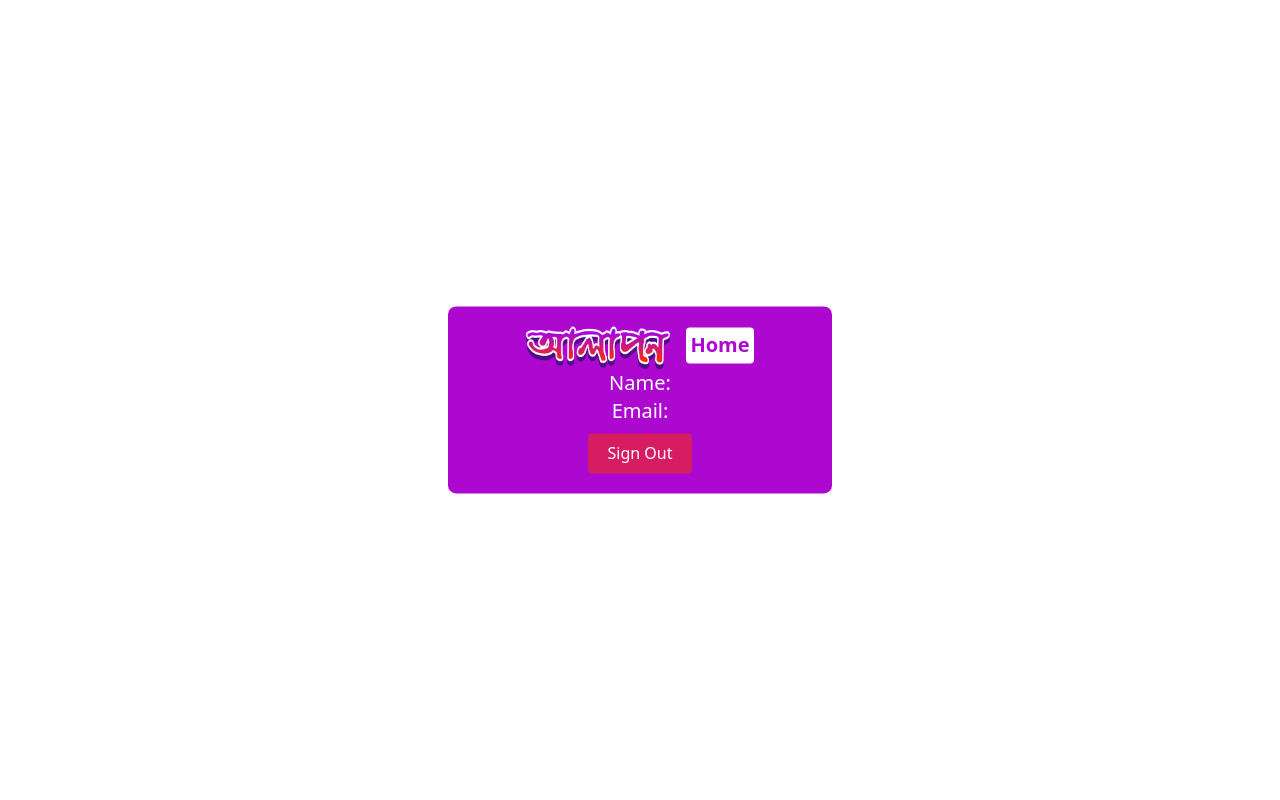
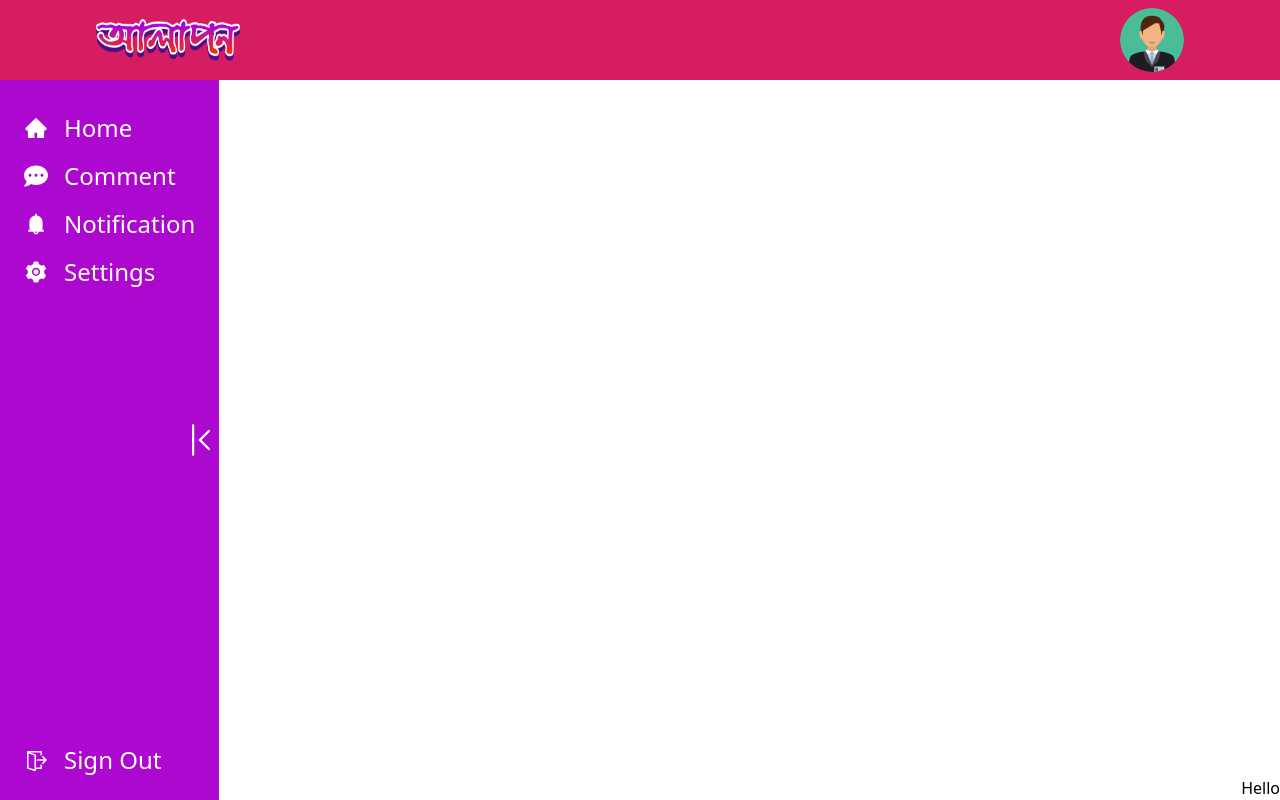
Before and after one commit to ArShadhinJr/alaapon, a React (Vite) app: page /home in a window 1280 px wide. Built offline with nearby package versions, Linux system fonts and the light colour scheme.

Commit message:
add: profile picture modal

```diff
--- a/src/Components/Home/Home.jsx
+++ b/src/Components/Home/Home.jsx
@@ -1,36 +1,67 @@
-import { useNavigate } from "react-router-dom";
-import Button from "../Buttons/Button"
-import CenterDiv from "../CenterDiv/CenterDiv"
-import { getAuth, signOut } from "firebase/auth";
-import { ToastContainer, toast } from "react-toastify";
-import { useDispatch, useSelector } from "react-redux";
-import demoPP from '../../assets/demo.avif'
+import React from "react"
 import logo from '../../assets/alaaponlogo.png'
-import { setUser } from "../../Slice/userSlice";
+import demoImg from '../../assets/demo.avif'
+import { RiUploadCloudFill } from 'react-icons/ri'
+import { Link, useNavigate } from "react-router-dom"
+import { useDispatch, useSelector } from "react-redux"
+import { AiFillBell, AiFillHome, AiFillSetting } from "react-icons/ai"
+import { FaCommentDots } from "react-icons/fa"
+import { BsChevronBarLeft, BsChevronBarRight } from 'react-icons/bs'
+import { VscSignOut } from 'react-icons/vsc'
+import { getAuth, signOut  } from "firebase/auth";
+import { ToastContainer, toast } from "react-toastify"
+import { setUser } from "../../Slice/userSlice"
+import ModalProfileUpdate from "../ModalProfileUpdate/ModalProfileUpdate"
 
 
 const Home = () => {
 
-    const user = useSelector( ( state ) => state.user.userInfo )
-    console.log(user)
-    const auth = getAuth();
-    const navigate = useNavigate();
+    const [showModal , setShowModal] = React.useState(false)
+
+    const auth = getAuth()
+    const navigate = useNavigate()
     const dispatch = useDispatch()
 
+
+    const [showSidebar, setShowSidebar] = React.useState(screen.width > 768 ? true : false)
+
+    const menuDatas = [
+        {
+            name: "Home",
+            to: "/Home",
+            icon: <AiFillHome></AiFillHome>
+        },
+        {
+            name: "Comment",
+            to: "/comment",
+            icon: <FaCommentDots></FaCommentDots>
+        },
+        {
+            name: "Notification",
+            to: "/notification",
+            icon: <AiFillBell></AiFillBell>
+        },
+        {
+            name: "Settings",
+            to: "/settings",
+            icon: <AiFillSetting></AiFillSetting>
+        }
+    ]
+
+    const user = useSelector( ( state ) => state.user.userInfo )
     const handleSignOut = () => {
         signOut(auth).then(() => {
             setTimeout(() => {
                 navigate("/")
-        }, 2000 );
+            }, 2000)
             toast.success("Sign Out")
-            localStorage.removeItem( 'user' )
-            dispatch( setUser( null ) )
-        }).catch((error) => {
-        console.log(error)
-        });
+            localStorage.removeItem("user")
+            dispatch(setUser(null))
+        })
     }
+
     return (
-      <>
+    <React.Fragment>
         <ToastContainer
             position="top-center"
             autoClose={3000}
@@ -41,21 +72,47 @@ const Home = () => {
             pauseOnFocusLoss
             draggable
             pauseOnHover
-        theme="light"
+            theme="colored"
         />
-        <CenterDiv className="w-96 bg-primary rounded-lg text-center py-5">
-            <img src={logo} className="w-36 inline-block " />
-            <h2 className="text-xl bg-white inline-block text-primary font-black p-1 rounded ml-4">Home</h2>
-            <h3 className="text-xl text-white">Name: {user?.displayName}</h3>
-            <h3 className="text-xl text-white">Email: {user?.email}</h3>
+        {showModal && <ModalProfileUpdate onClick={() => setShowModal(false)}></ModalProfileUpdate>}
+        <div className="h-screen">
+            <nav className="bg-thirty h-[10%]  md:px-24 px-3 flex items-center justify-between">
+              <div>
+                <Link to="/home"><img src={logo} className="w-36 inline-block" /></Link>
+              </div>
+
+              <div className="flex items-center ">
+                  {screen.width > 768 ? <div><h3 className="text-xl text-white mr-6">{user?.displayName}</h3></div> : null}
+                  <div className="relative w-16 h-full group cursor-pointer">
+                  <img src={user?.photoURL ? user?.photoURL : demoImg} className="w-16 inline-block rounded-full" />
+                  <div onClick={() => setShowModal(true)} className="absolute top-0 left-0 grid place-content-center w-16  h-full bg-[rgba(0,0,0,0.5)] rounded-full opacity-0 group-hover:opacity-100 transform transition-all duration-200">
+                      <RiUploadCloudFill className="text-white text-xl"></RiUploadCloudFill>
+                  </div>
+              </div>
+              </div>
+            </nav>
+            <div className="h-[90%] flex">
+                <div className="relative h-full bg-primary flex flex-col justify-between pb-4 transition-all duration-200">
+                    <span onClick={() => setShowSidebar(!showSidebar)} className="absolute right-0 text-4xl text-white top-1/2 -translate-y-1/2">{showSidebar ? <BsChevronBarLeft></BsChevronBarLeft> : <BsChevronBarRight></BsChevronBarRight>}</span>
+                    <div>
+                        <ul className="px-6 pt-6">
                         {
-                user ? <div className="text-center mt-3">
-                <img src={user?.photoURL ? user?.photoURL : demoPP} className="rounded-full inline-block w-36" />
-            </div> : null
+                        menuDatas.map((item, index ) => {
+                            return <li className="" key={index}><Link className="text-white active:scale-95 hover:text-[rgba(255,255,255,0.7)] flex items-center py-2 gap-x-4 text-2xl" to={item.to}>{item.icon}{showSidebar && item.name}</Link></li>
+                        })
                         }
-            <Button onClick={handleSignOut} className="bg-thirty text-white mt-2" >Sign Out</Button>
-        </CenterDiv>
-    </>
+                        </ul>
+                    </div>
+                    <div className="px-6">
+                        <h2 onClick={handleSignOut} className="text-white flex items-center py-2 gap-x-4 text-2xl active:scale-95 hover:text-[rgba(255,255,255,0.7)]"><VscSignOut></VscSignOut>{showSidebar && "Sign Out"}</h2>
+                    </div>
+                </div>
+                <div className="fixed bottom-0 right-0 h-26">
+                    Hello
+                </div>
+            </div>
+        </div>
+    </React.Fragment>
   )
 }
 
--- /dev/null
+++ b/src/Components/Homee/Homee.jsx
@@ -0,0 +1,62 @@
+import { useNavigate } from "react-router-dom";
+import Button from "../Buttons/Button"
+import CenterDiv from "../CenterDiv/CenterDiv"
+import { getAuth, signOut } from "firebase/auth";
+import { ToastContainer, toast } from "react-toastify";
+import { useDispatch, useSelector } from "react-redux";
+import demoPP from '../../assets/demo.avif'
+import logo from '../../assets/alaaponlogo.png'
+import { setUser } from "../../Slice/userSlice";
+
+
+const Homee = () => {
+
+    const user = useSelector( ( state ) => state.user.userInfo )
+    console.log(user)
+    const auth = getAuth();
+    const navigate = useNavigate();
+    const dispatch = useDispatch()
+
+    const handleSignOut = () => {
+        signOut(auth).then(() => {
+        setTimeout(() => {
+            navigate("/")
+        }, 2000 );
+        toast.success("Sign Out")
+            localStorage.removeItem( 'user' )
+            dispatch( setUser( null ) )
+        }).catch((error) => {
+        console.log(error)
+        });
+    }
+  return (
+      <>
+        <ToastContainer
+        position="top-center"
+        autoClose={3000}
+        hideProgressBar={false}
+        newestOnTop={false}
+        closeOnClick
+        rtl={false}
+        pauseOnFocusLoss
+        draggable
+        pauseOnHover
+        theme="light"
+        />
+        <CenterDiv className="w-96 bg-primary rounded-lg text-center py-5">
+            <img src={logo} className="w-36 inline-block " />
+            <h2 className="text-xl bg-white inline-block text-primary font-black p-1 rounded ml-4">Home</h2>
+            <h3 className="text-xl text-white">Name: {user?.displayName}</h3>
+            <h3 className="text-xl text-white">Email: {user?.email}</h3>
+            {
+                user ? <div className="text-center mt-3">
+                <img src={user?.photoURL ? user?.photoURL : demoPP} className="rounded-full inline-block w-36" />
+            </div> : null
+            }
+            <Button onClick={handleSignOut} className="bg-thirty text-white mt-2" >Sign Out</Button>
+        </CenterDiv>
+    </>
+  )
+}
+
+export default Homee
--- /dev/null
+++ b/src/Components/ModalProfileUpdate/ModalProfileUpdate.jsx
@@ -0,0 +1,21 @@
+/* eslint-disable react/prop-types */
+
+import CenterDiv from './../CenterDiv/CenterDiv';
+import Button from './../Buttons/Button';
+import {RxCross2 }  from 'react-icons/rx';
+const ModalProfileUpdate = (props) => {
+  return (
+    <div className="absolute top-0 left-0  w-full h-full z-10">
+      <div onClick={props.onClick} className='absolute top-0 left-0 w-full h-full bg-black bg-opacity-50 z-20'></div>
+      <CenterDiv className="bg-white md:w-[600px] w-[350px] rounded-lg p-5 z-30">
+        <span onClick={props.onClick} className="bg-thirty absolute rounded-full p-2 text-white top-3 right-3 active:scale-95"><RxCross2></RxCross2></span>
+        <h1 className="text-2xl text-center">Update or Change Your Profile Picture</h1>
+        <input type="file" title='Chose your picture' name="file" id="file" className='file:py-3 file:px-5 file:mr-5 file:rounded-lg file:border-0 file:cursor-pointer cursor-pointer file:text-white file:bg-primary my-5 border w-full rounded-lg border-primary' />
+        <Button className="bg-thirty text-white border border-thirty text-xl font-blod mr-4">Upload</Button>
+        <Button onClick={props.onClick} className="bg-white border-red-500 border text-red-500 text-xl font-blod">Cencle</Button>
+      </CenterDiv>
+    </div>
+  )
+}
+
+export default ModalProfileUpdate
--- a/src/main.jsx
+++ b/src/main.jsx
@@ -10,6 +10,7 @@ import firebaseConfig from './Auth/Firebase';
 import { Provider } from 'react-redux'
 import { store } from './store';
 import Forgot from './Components/Forgot/Forgot.jsx'
+import Homee from './Components/Homee/Homee.jsx'
 
 ReactDOM.createRoot(document.getElementById('root')).render(
   <React.StrictMode>
@@ -19,6 +20,7 @@ ReactDOM.createRoot(document.getElementById('root')).render(
         <Route path="/" element={<Login />}/>
         <Route path="/regi" element={<Registration />}/>
         <Route path="/home" element={<Home />}/>
+        <Route path="/homee" element={<Homee />}/>
         <Route path="/forgot" element={<Forgot />}/>
 
       </Routes>
```
Lines whose indentation alone changed are shown as unchanged.
